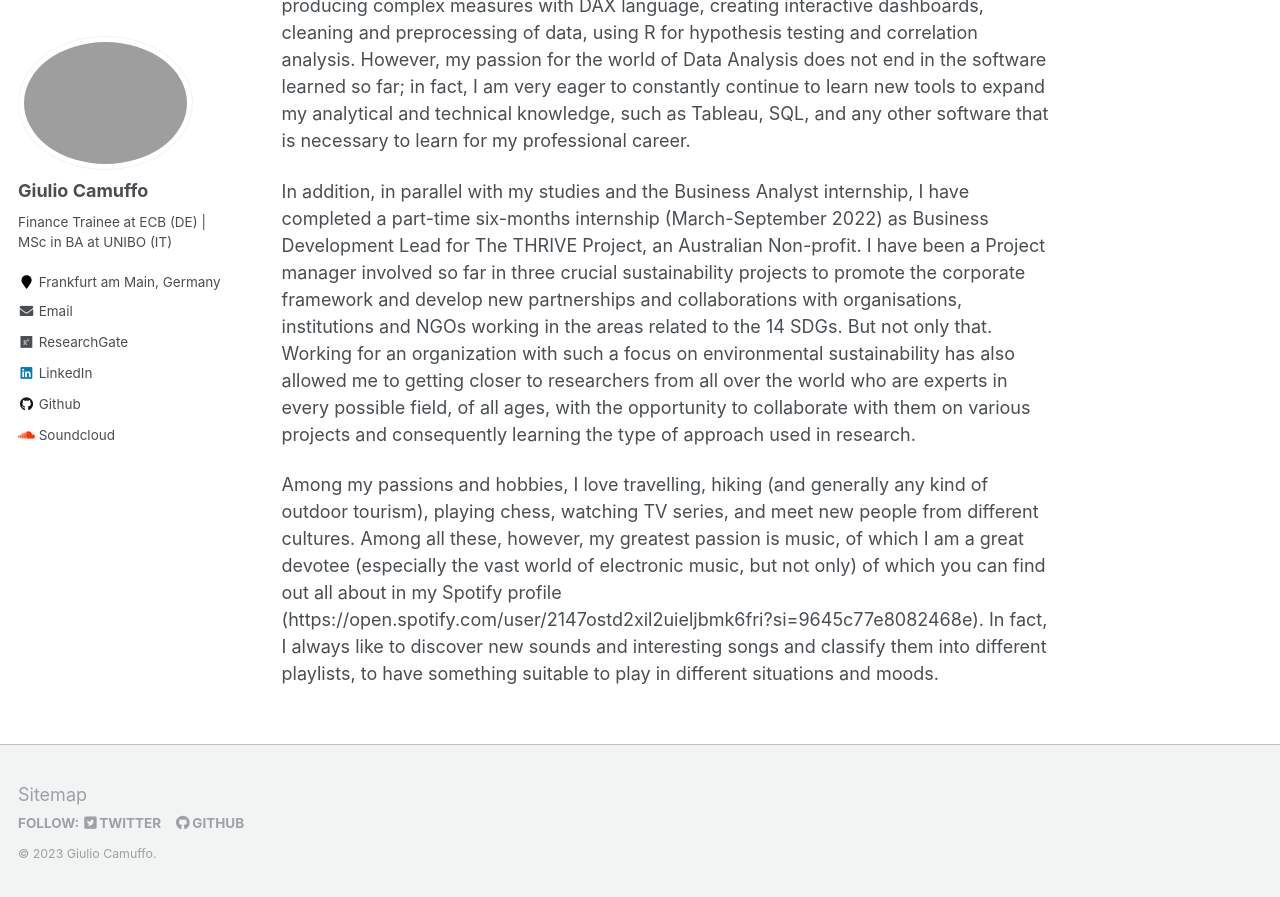
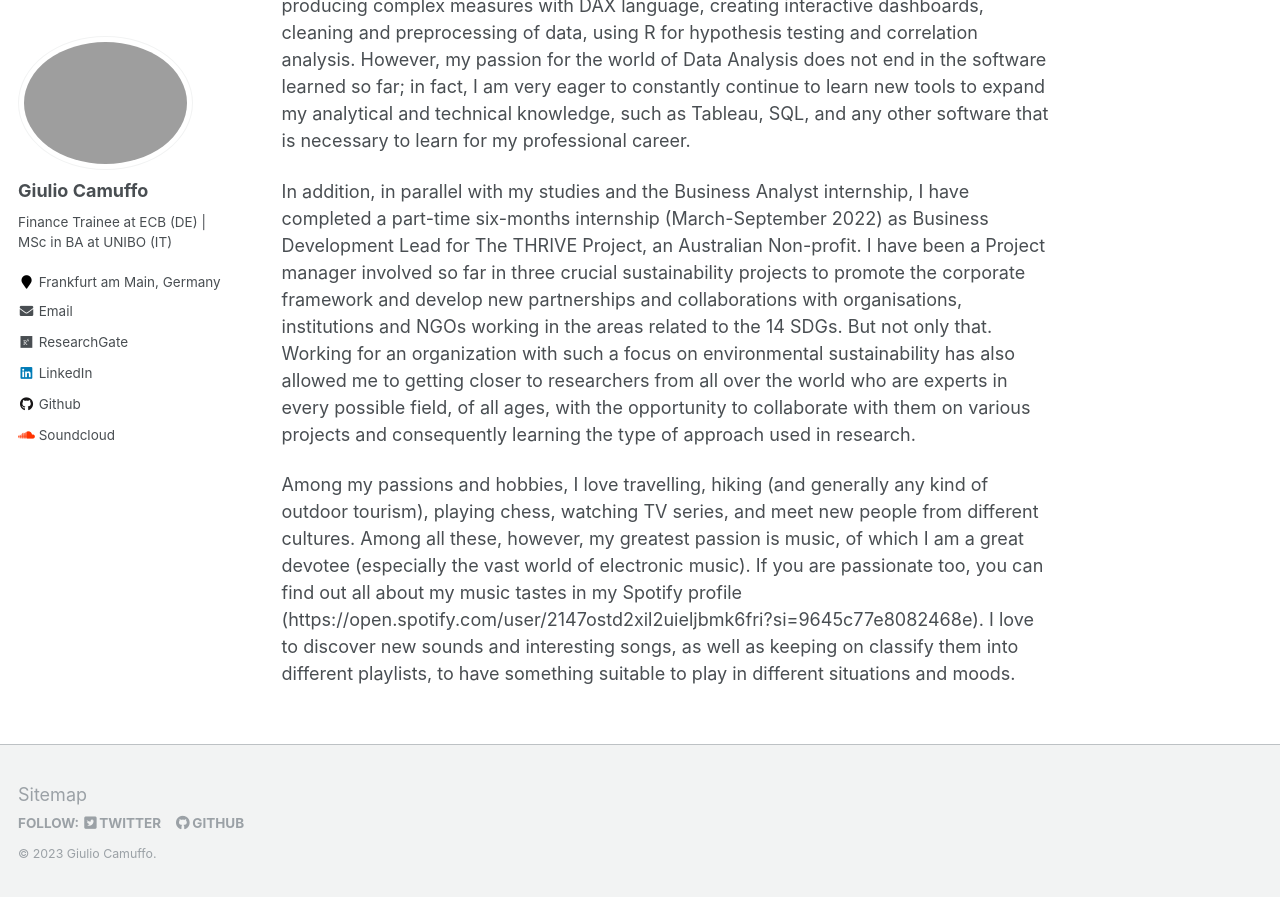
Before and after one commit to giulio-camuffo/giulio-camuffo.github.io, a Jekyll site: the page built from _pages/about.md, in a window 1280 px wide and 900 px high, scrolled down 1230 px. Shown: the top 897 px of the window. Built offline with Jekyll 4.4.1, drawn with Linux system fonts in a browser that asks for light colours; nearby versions of some CDN libraries.

Commit message:
Update about.md

```diff
--- a/_pages/about.md
+++ b/_pages/about.md
@@ -25,4 +25,4 @@ As for my other professional experience, I completed a two-month remote intensiv
 I have been a Project manager involved so far in three crucial sustainability projects to promote the corporate framework and develop new partnerships and collaborations with organisations, institutions and NGOs working in the areas related to the 14 SDGs.
 But not only that. Working for an organization with such a focus on environmental sustainability has also allowed me to getting closer to researchers from all over the world who are experts in every possible field, of all ages, with the opportunity to collaborate with them on various projects and consequently learning the type of approach used in research.
 
-Among my passions and hobbies, I love travelling, hiking (and generally any kind of outdoor tourism), playing chess, watching TV series, and meet new people from different cultures. Among all these, however, my greatest passion is music, of which I am a great devotee (especially the vast world of electronic music, but not only) of which you can find out all about in my Spotify profile (https://open.spotify.com/user/2147ostd2xil2uieljbmk6fri?si=9645c77e8082468e). In fact, I always like to discover new sounds and interesting songs and classify them into different playlists, to have something suitable to play in different situations and moods.
+Among my passions and hobbies, I love travelling, hiking (and generally any kind of outdoor tourism), playing chess, watching TV series, and meet new people from different cultures. Among all these, however, my greatest passion is music, of which I am a great devotee (especially the vast world of electronic music). If you are passionate too, you can find out all about my music tastes in my Spotify profile (https://open.spotify.com/user/2147ostd2xil2uieljbmk6fri?si=9645c77e8082468e). I love to discover new sounds and interesting songs, as well as keeping on classify them into different playlists, to have something suitable to play in different situations and moods.
```
